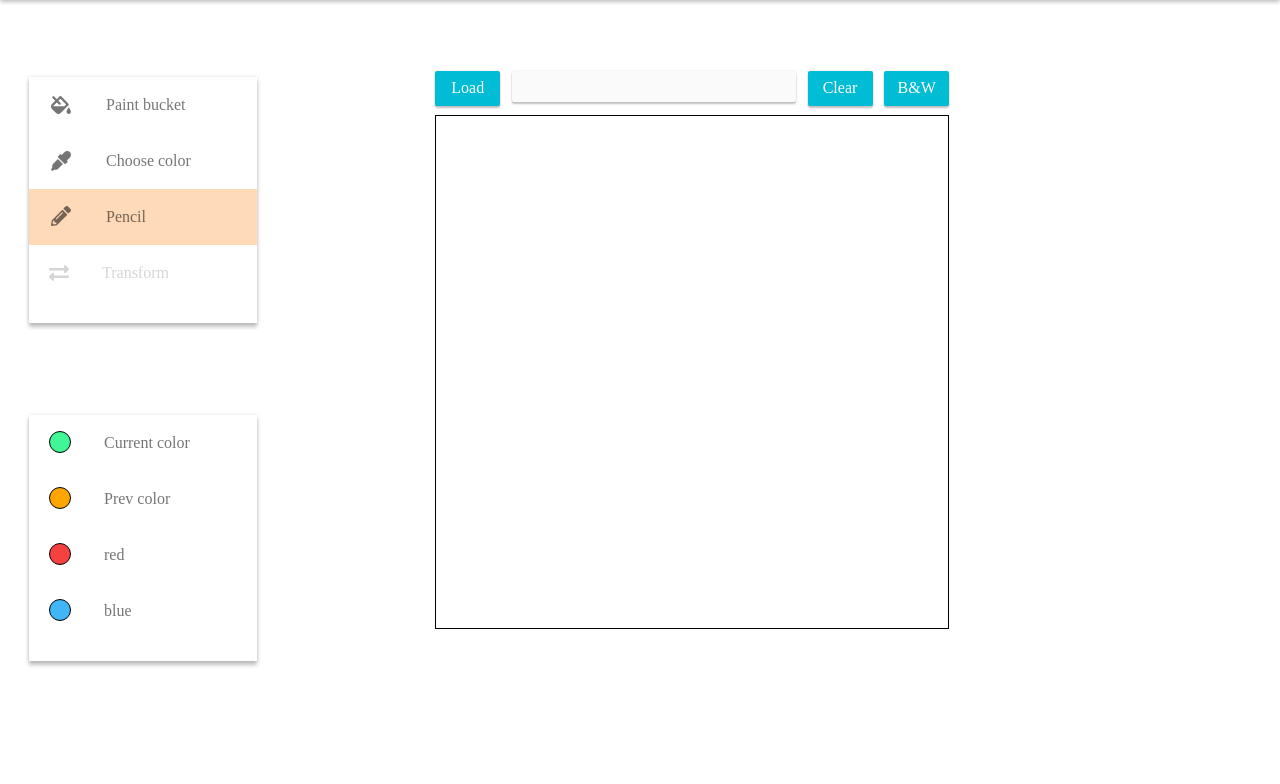
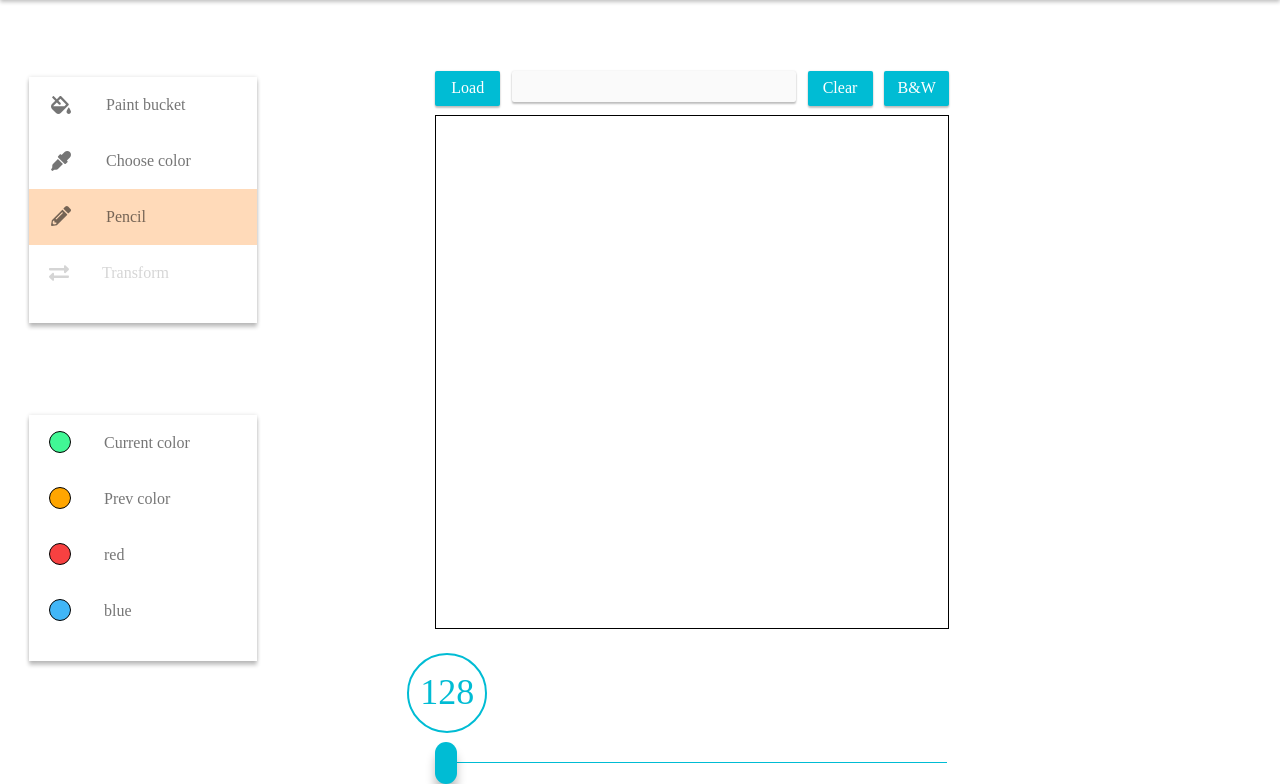
Before and after one commit to madmike85/madmike85_RS2019Q3, a website built with webpack: page codejam-image-api/src/index.html in a window 1280 px wide. Shown: the part 54-838 px from the top of the page. Before the commit the page ends 800 px from the top, so only its background shows below. Built offline with nearby package versions, Linux system fonts and the light colour scheme; files whose address does not match are found by name.

Commit message:
feat: add canvas size slider

```diff
--- a/codejam-image-api/src/index.html
+++ b/codejam-image-api/src/index.html
@@ -72,6 +72,10 @@
           <div class="btn greyscale-btn">B&W</div>
         </div>
         <canvas id="canvas" width="512" height="512"></canvas>
+        <div class="range-slider">
+          <span class="range-slider__label">128</span>
+          <input class="range-slider__range" type="range" min="0" max="2" steps="1" value="0" />
+        </div>
       </div>
     </main>
     <div class="alert-popup alert-popup--hidden">
--- a/codejam-image-api/src/js/main.js
+++ b/codejam-image-api/src/js/main.js
@@ -17,10 +17,16 @@ const loadBtn = document.querySelector('.load-btn');
 const greyScaleBtn = document.querySelector('.greyscale-btn');
 const searchField = document.querySelector('.search-field');
 
+const rangeSlider = document.querySelector('.range-slider__range');
+const rangeBullet = document.querySelector('.range-slider__label');
+
 const alertBox = document.querySelector('.alert-popup');
 
 const canvasSize = 512;
 const fieldSize = 64;
+
+canvas.width = 512;
+canvas.height = 512;
 
 const accessKey = 'da77f8e93ce7acc3573e17bbcf1419d4faf4ee916d5eaba2720f14d388d62bc9';
 
@@ -57,8 +63,16 @@ function draw() {
     if (properties.lastX > 0 && properties.lastY > 0) {
       ctx.moveTo(properties.lastX, properties.lastY);
     }
-    const x = Math.ceil(properties.lastX / calcPixelSizeX) * calcPixelSizeX - calcPixelSizeX;
-    const y = Math.ceil(properties.lastY / calcPixelSizeY) * calcPixelSizeY - calcPixelSizeY;
+
+    const fixedX = properties.lastX / (512 / 512);
+    const fixedY = properties.lastY / (512 / 512);
+
+    // const x = Math.ceil(properties.lastX / calcPixelSizeX) * calcPixelSizeX - calcPixelSizeX;
+    // const y = Math.ceil(properties.lastY / calcPixelSizeY) * calcPixelSizeY - calcPixelSizeY;
+
+    const x = Math.ceil(fixedX / calcPixelSizeX) * calcPixelSizeX - calcPixelSizeX;
+    const y = Math.ceil(fixedY / calcPixelSizeY) * calcPixelSizeY - calcPixelSizeY;
+
     ctx.moveTo(x, y);
     ctx.fillStyle = properties.curColor;
     ctx.lineHeight = 0;
@@ -83,27 +97,27 @@ async function drawImageOnCanvas() {
     let x = 0;
     let y = 0;
 
-    if (width > 512) {
-      ratio = 512 / width;
+    if (width > canvas.width) {
+      ratio = canvas.width / width;
       newHeight = height * ratio;
       newWidth = width * ratio;
     }
 
-    if (height > 512) {
-      ratio = 512 / height;
+    if (height > canvas.height) {
+      ratio = canvas.height / height;
       newHeight = height * ratio;
       newWidth = width * ratio;
     }
 
-    if (newWidth > newHeight) {
-      y = (canvas.height - height) / 2;
-      x = (canvas.width - width) / 2;
-    } else if (newWidth < newHeight) {
-      x = (canvas.width - width) / 2;
-      y = (canvas.height - height) / 2;
-    }
+    // y = (canvas.height - height) / 2;
+    // x = (canvas.width - width) / 2;
+
+    y = (canvas.height - newHeight) / 2;
+    x = (canvas.width - newWidth) / 2;
 
     ctx.drawImage(image, x, y, newWidth, newHeight);
+
+    // ctx.drawImage(image, 0, 0, newWidth, newHeight);
 
     properties.isImgLoaded = true;
   };
@@ -265,6 +279,13 @@ function loadSession() {
   });
 }
 
+function updateSliderValue() {
+  const values = ['128', '256', '512'];
+  rangeBullet.innerHTML = values[rangeSlider.value];
+  const bulletPosition = rangeSlider.value / rangeSlider.max;
+  rangeBullet.style.left = `${bulletPosition * 490}px`;
+}
+
 toolItems.forEach((element) => {
   element.addEventListener('click', () => {
     if (element.classList.contains('active')) {
@@ -332,6 +353,8 @@ clearBtn.addEventListener('click', () => refreshCanvas());
 loadBtn.addEventListener('click', () => drawImageOnCanvas());
 greyScaleBtn.addEventListener('click', () => toGreyScale());
 
+rangeSlider.addEventListener('input', updateSliderValue, false);
+
 window.addEventListener('keypress', (e) => {
   if (['KeyB', 'KeyP', 'KeyC'].includes(e.code)) {
     toolItems.forEach((element) => element.classList.remove('active'));
--- a/codejam-image-api/src/scss/style.scss
+++ b/codejam-image-api/src/scss/style.scss
@@ -259,3 +259,81 @@ input[type='color'] {
     transform: translateX(-1030px);
   }
 }
+
+.range-slider__range {
+  margin-top: 29px;
+  width: 512px;
+  -webkit-appearance: none;
+  &:focus {
+    outline: none;
+  }
+  &::-webkit-slider-runnable-track {
+    width: 100%;
+    height: 1px;
+    cursor: pointer;
+    box-shadow: none;
+    background: #00bcd4;
+    border-radius: 0px;
+    border: 0px solid #010101;
+  }
+  &::-moz-range-track {
+    width: 100%;
+    height: 1px;
+    cursor: pointer;
+    box-shadow: none;
+    background: #00bcd4;
+    border-radius: 0px;
+    border: 0px solid #010101;
+  }
+
+  &::-webkit-slider-thumb {
+    box-shadow: none;
+    border: 0px solid #00bcd4;
+    box-shadow: 0px 10px 10px rgba(0, 0, 0, 0.25);
+    height: 42px;
+    width: 22px;
+    border-radius: 22px;
+    background: #00bcd4;
+    cursor: pointer;
+    -webkit-appearance: none;
+    margin-top: -20px;
+  }
+  &::-moz-range-thumb {
+    box-shadow: none;
+    border: 0px solid #00bcd4;
+    box-shadow: 0px 10px 10px rgba(0, 0, 0, 0.25);
+    height: 42px;
+    width: 22px;
+    border-radius: 22px;
+    background: #00bcd4;
+    cursor: pointer;
+    -webkit-appearance: none;
+    margin-top: -20px;
+  }
+  &::-moz-focus-outer {
+    border: 0;
+  }
+}
+.range-slider__label {
+  position: relative;
+  transform-origin: center center;
+  display: block;
+  width: 80px;
+  height: 80px;
+  background: transparent;
+  border-radius: 50%;
+  line-height: 30px;
+  text-align: center;
+  font-weight: bold;
+  padding-top: 16px;
+  box-sizing: border-box;
+  border: 2px solid #00bcd4;
+  margin-top: 20px;
+  margin-left: -28px;
+  left: attr(value);
+  color: #00bcd4;
+  font-style: normal;
+  font-weight: normal;
+  line-height: normal;
+  font-size: 36px;
+}
```
